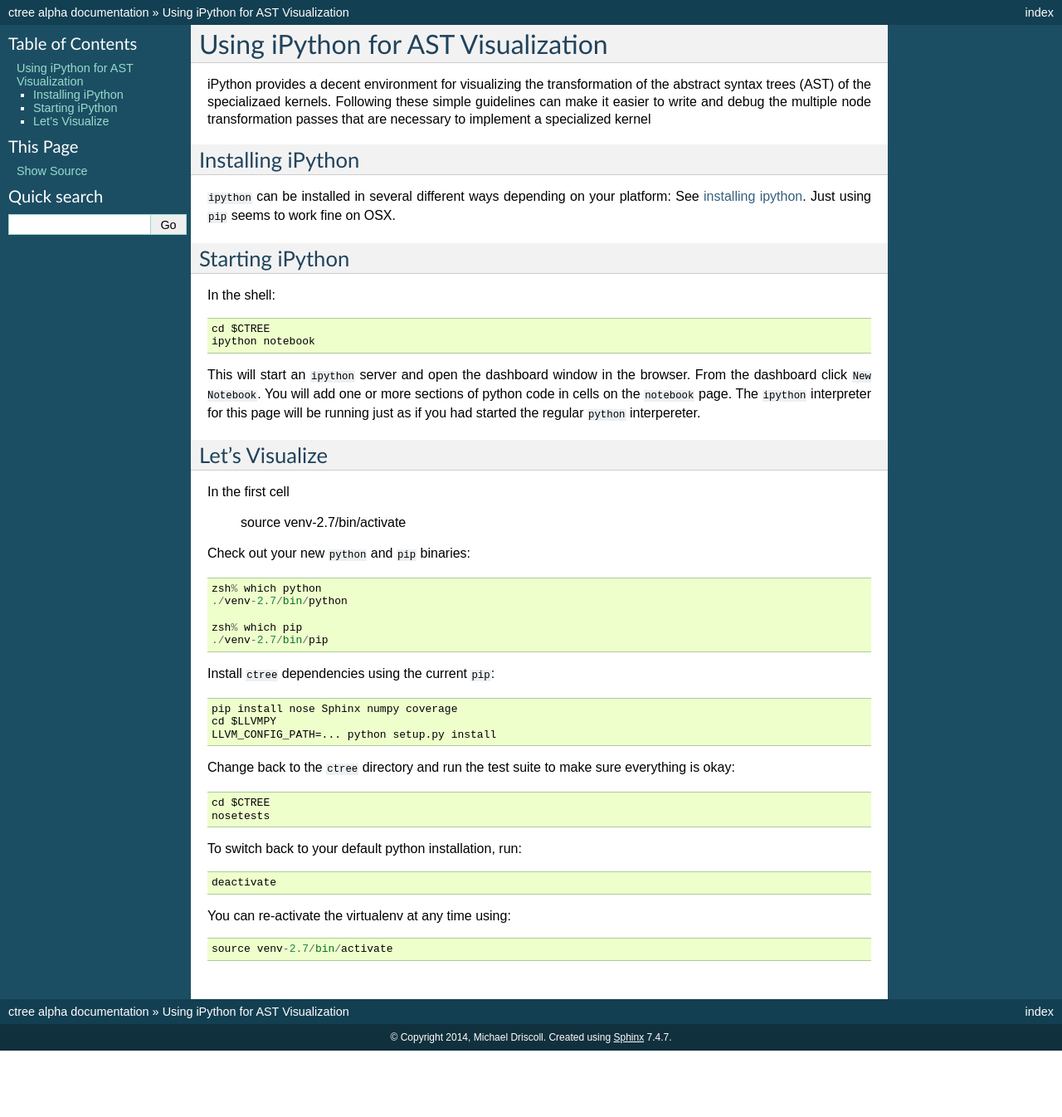
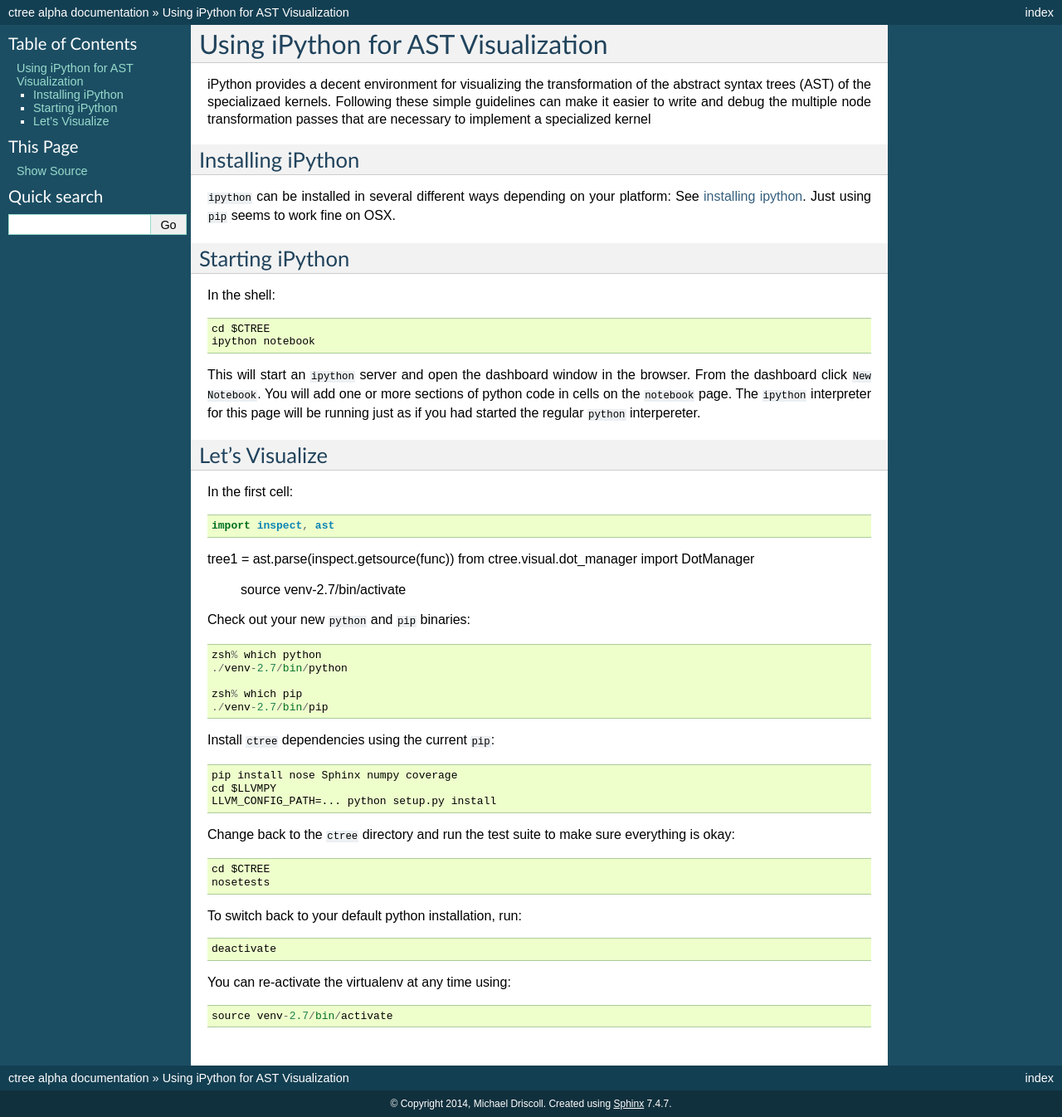
Before and after one commit to mbdriscoll/ctree, a Sphinx documentation site: the page built from doc/ipythontips.rst, in a window 1280 px wide. Shown: the whole page at 83% size. Built offline with Sphinx 7.4.7, drawn with Linux system fonts in a browser that asks for light colours; before the commit the page ends 1266 px from its top, so only the background shows below that.

Commit message:
working on visualizer helper methods

```diff
--- a/doc/ipythontips.rst
+++ b/doc/ipythontips.rst
@@ -29,7 +29,13 @@ interpreter for this page will be running just as if you had started the regular
 Let's Visualize
 ---------------
 
-In the first cell
+In the first cell::
+
+        import inspect, ast
+tree1 = ast.parse(inspect.getsource(func))
+from ctree.visual.dot_manager import DotManager
+
+
 
 
 
```
Also changed, not shown: ctree/__init__.py (+12 -0 lines).
